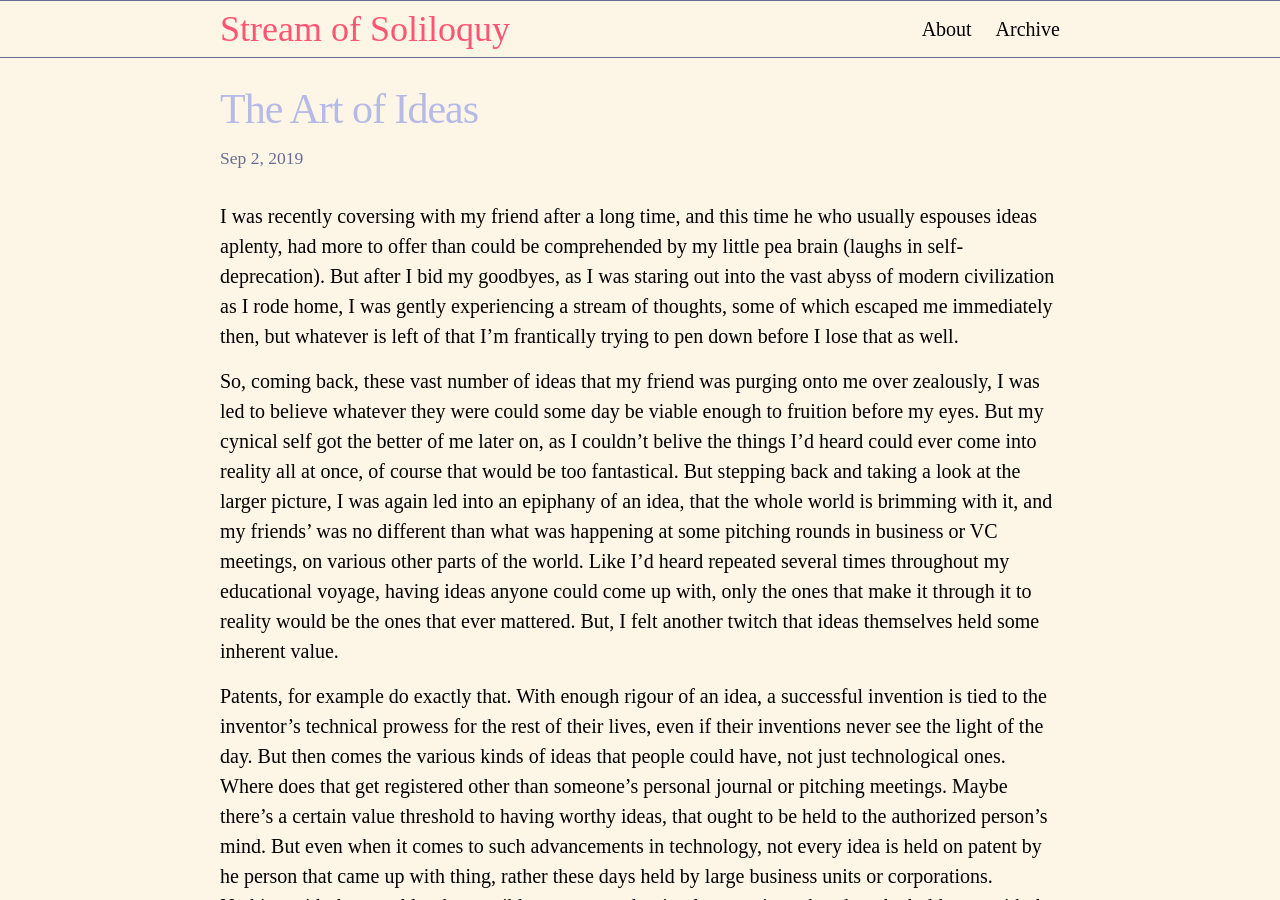
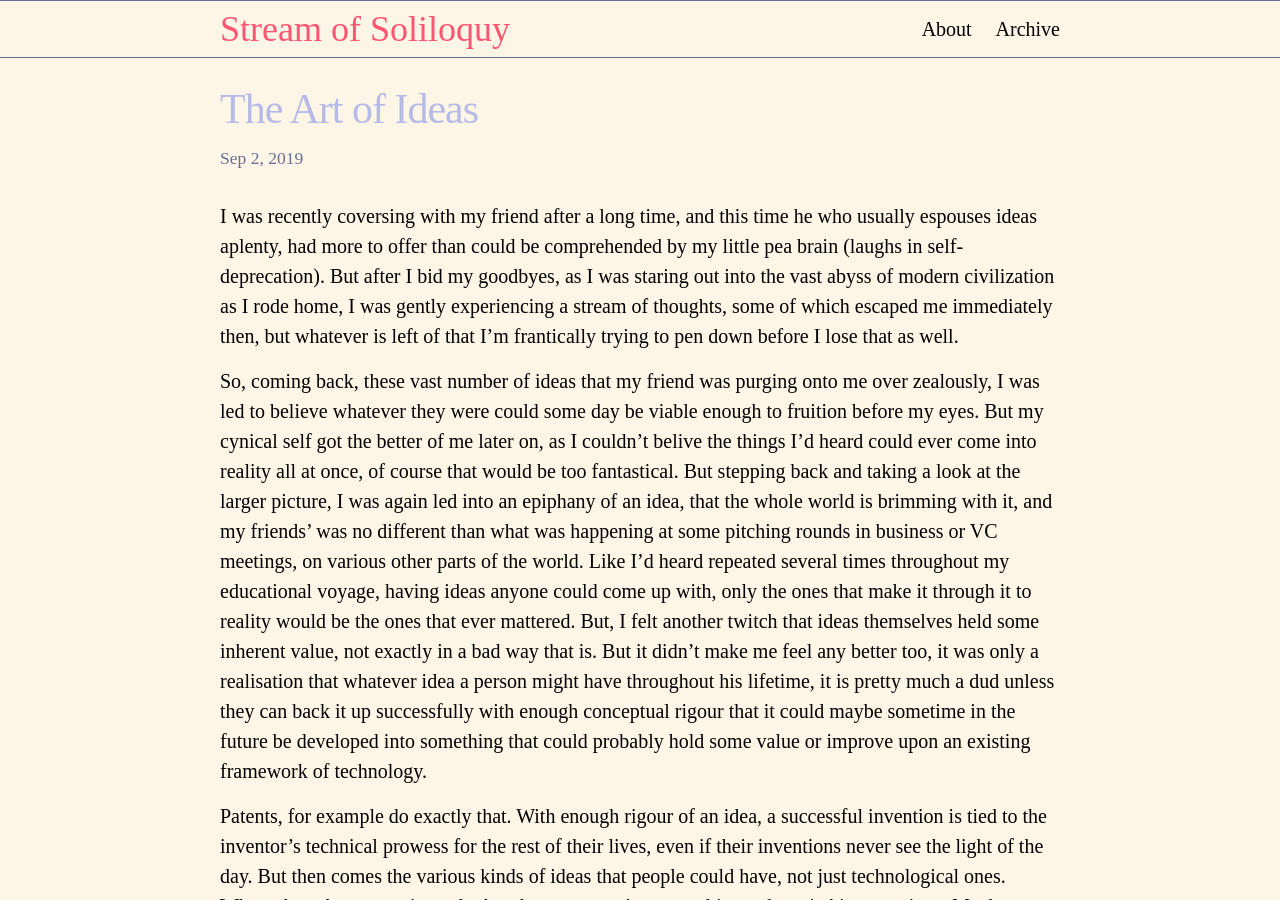
Before and after one commit to abvr/abvr.github.io, a Jekyll site: the page built from _posts/2019-09-02-idea.md, in a window 1280 px wide and 900 px high. Built offline with Jekyll 4.4.1, drawn with Linux system fonts in a browser that asks for light colours.

Commit message:
Update 2019-09-02-idea.md

```diff
--- a/_posts/2019-09-02-idea.md
+++ b/_posts/2019-09-02-idea.md
@@ -13,7 +13,7 @@ the things I'd heard could ever come into reality all at once, of course that wo
 But stepping back and taking a look at the larger picture, I was again led into an epiphany of an idea, that the whole world is brimming with it,
 and my friends' was no different than what was happening at some pitching rounds in business or VC meetings, on various other parts of the world.
 Like I'd heard repeated several times throughout my educational voyage, having ideas anyone could come up with, only the ones that make it
-through it to reality would be the ones that ever mattered. But, I felt another twitch that ideas themselves held some inherent value.
+through it to reality would be the ones that ever mattered. But, I felt another twitch that ideas themselves held some inherent value, not exactly in a bad way that is. But it didn't make me feel any better too, it was only a realisation that whatever idea a person might have throughout his lifetime, it is pretty much a dud unless they can back it up successfully with enough conceptual rigour that it could maybe sometime in the future be developed into something that could probably hold some value or improve upon an existing framework of technology.
 
 Patents, for example do exactly that. With enough rigour of an idea, a successful invention is tied to the inventor's technical prowess for the rest of their lives, even if their inventions never see the light of the day.
 But then comes the various kinds of ideas that people could have, not just technological ones.
```
